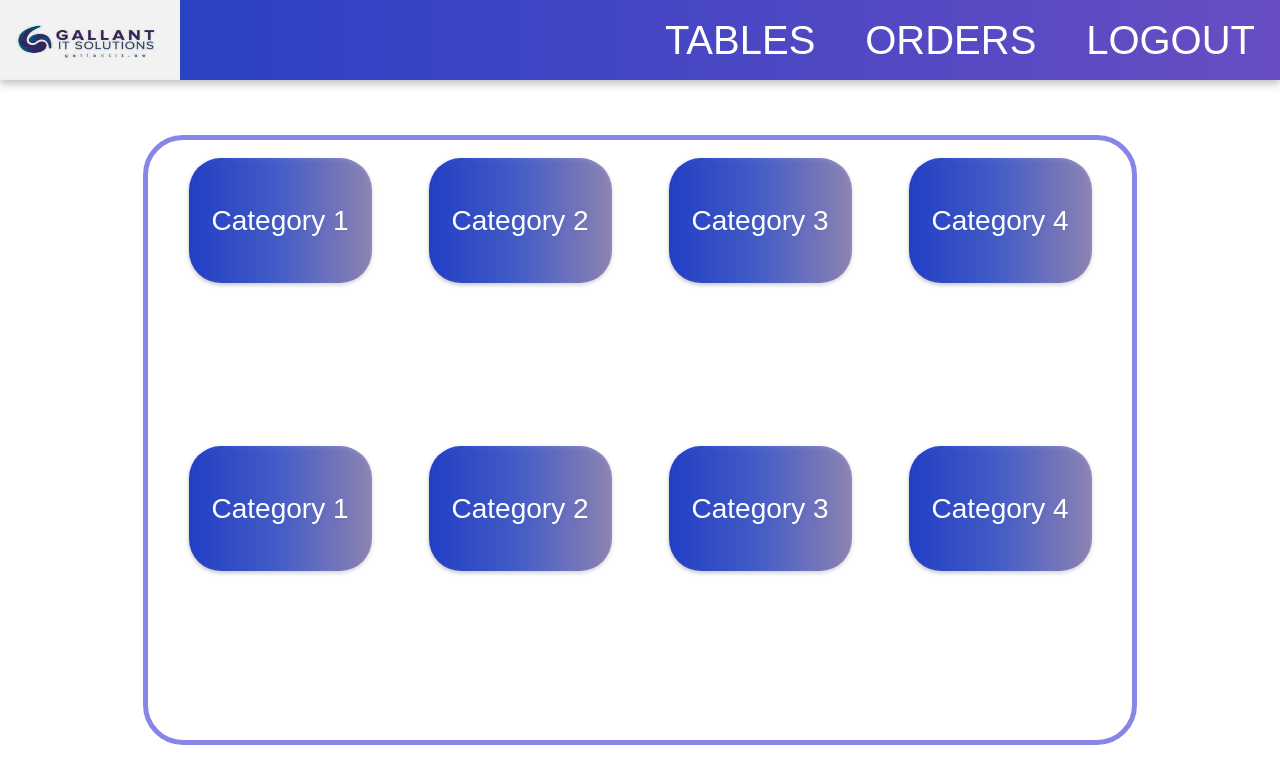
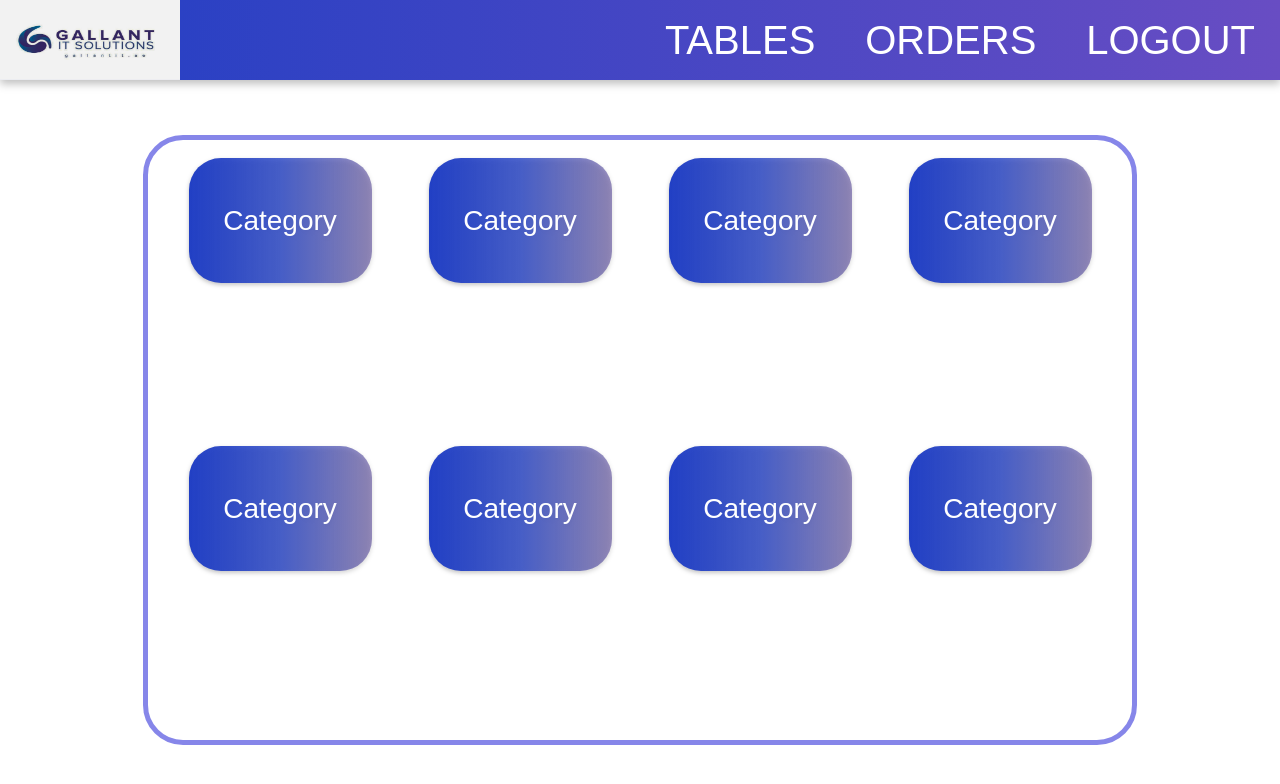
Before and after one commit to Fmajid29/restraunt-ordering-software, a React (Create React App) app: page /category in a window 1280 px wide. Shown: the top 784 px of the page. Built offline with nearby package versions, Linux system fonts and the light colour scheme.

Commit message:
Bill.jsx:Fix Ui Issues

```diff
--- a/src/Components/Bill/Bill.css
+++ b/src/Components/Bill/Bill.css
@@ -114,9 +114,7 @@
   justify-content: space-between;
 }
 
-.px-2 {
-  padding: 0rem 1.2rem;
-}
+
 
 .py-2 {
   padding: 1.2rem 0rem;
--- a/src/Components/Bill/Bill.jsx
+++ b/src/Components/Bill/Bill.jsx
@@ -6,10 +6,17 @@ import "./Bill.css";
 const Bill = () => {
   const [value, setValue] = useState(1);
   const [price, setPrice] = useState(786);
+  const [data,setData]=useState(
+    {
+      item_name:"Item Name",
+      price:786
+
+    }
+  )
 
   const handleIncrement = () => {
     setValue(value + 1);
-    setPrice(price + 786);
+    setPrice(price + data.price);
   };
   const handleDecrement = () => {
     setValue(value + -1);
@@ -28,8 +35,8 @@ const Bill = () => {
           <div className="innerBill">
             <div className="p-2">
               <div className="billStyle">
-                <div>
-                  <h className="headingBill"> ITEM NAME</h>
+                <div style={{paddingRight:"25px"}}>
+                  <h className="headingBill">{data.item_name}</h>
                 </div>
                 <div className="flex justify-between">
                   <div onClick={handleIncrement}>
@@ -38,7 +45,7 @@ const Bill = () => {
                   <div>
                     <h className="headingBill px-2">{value}</h>
                   </div>
-                  <div onClick={handleDecrement}>
+                  <div style={{paddingRight:"25px"}} onClick={handleDecrement}>
                     <h className="decrement">-</h>
                   </div>
                 </div>
--- a/src/Components/Category/Category.jsx
+++ b/src/Components/Category/Category.jsx
@@ -3,25 +3,39 @@ import Navbar from "../Common Components/Navbar/Navbar";
 import "./Category.css";
 
 const Category = () => {
+
+  const categories = ['Category'];
+
+function CategoryList() {
+  return (
+    <div>
+      {categories.map(category => (
+     <div className="mainContainerTables">
+     <div className="innerCategory">
+     <div className="category">{categories[0]}</div>
+     <div className="category">{categories[0]}</div>
+     <div className="category">{categories[0]}</div>
+     <div className="category">{categories[0]}</div>
+     <div className="category">{categories[0]}</div>
+     <div className="category">{categories[0]}</div>
+     <div className="category">{categories[0]}</div>
+     <div className="category">{categories[0]}</div>
+
+     </div>
+   </div>
+      ))}
+    </div>
+  );
+}
   return (
     <>
       <div>
         <Navbar />
       </div>
       <div>
-        <div className="mainContainerTables">
-          <div className="innerCategory">
-            <div className="category">Category 1</div>
-            <div className="category">Category 2</div>
-            <div className="category">Category 3</div>
-            <div className="category">Category 4</div>
-            <div className="category">Category 1</div>
-            <div className="category">Category 2</div>
-            <div className="category">Category 3</div>
-            <div className="category">Category 4</div>
-          </div>
-        </div>
+      <CategoryList />
       </div>
+
     </>
   );
 };
```
